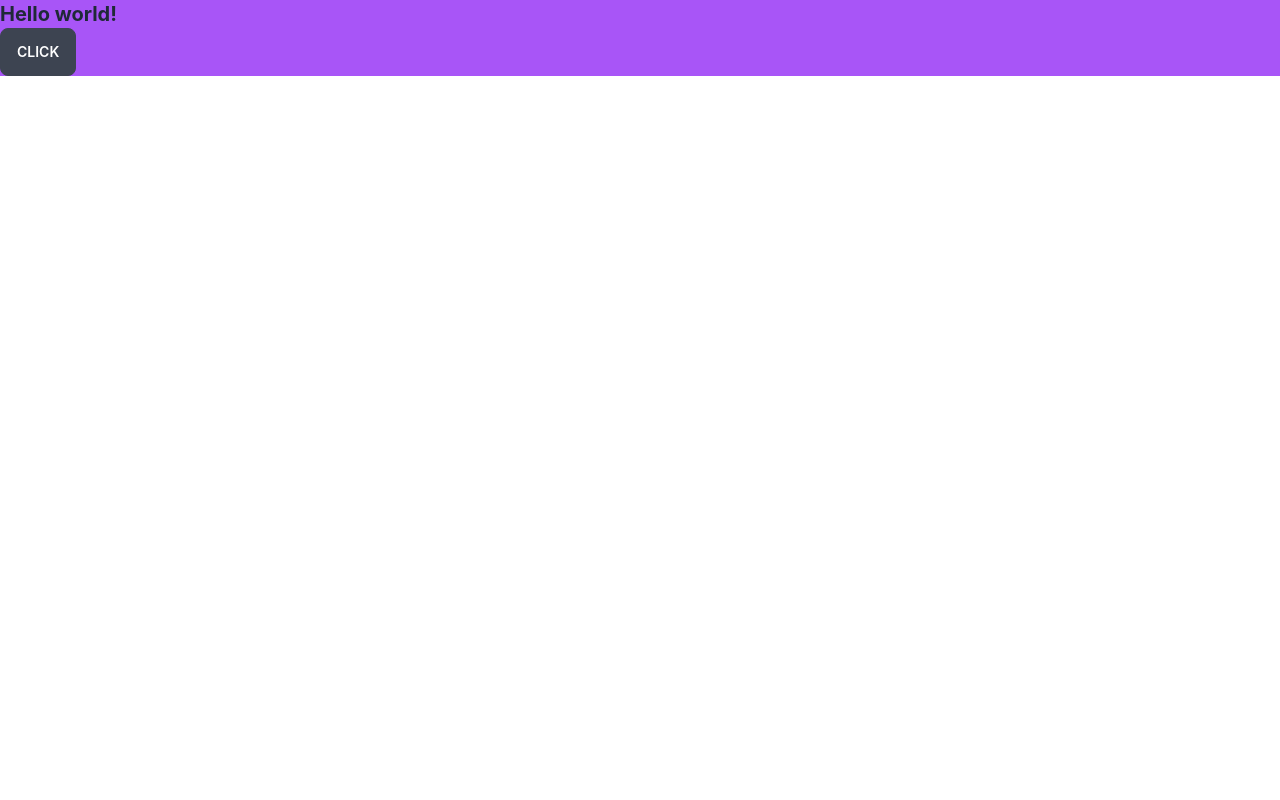
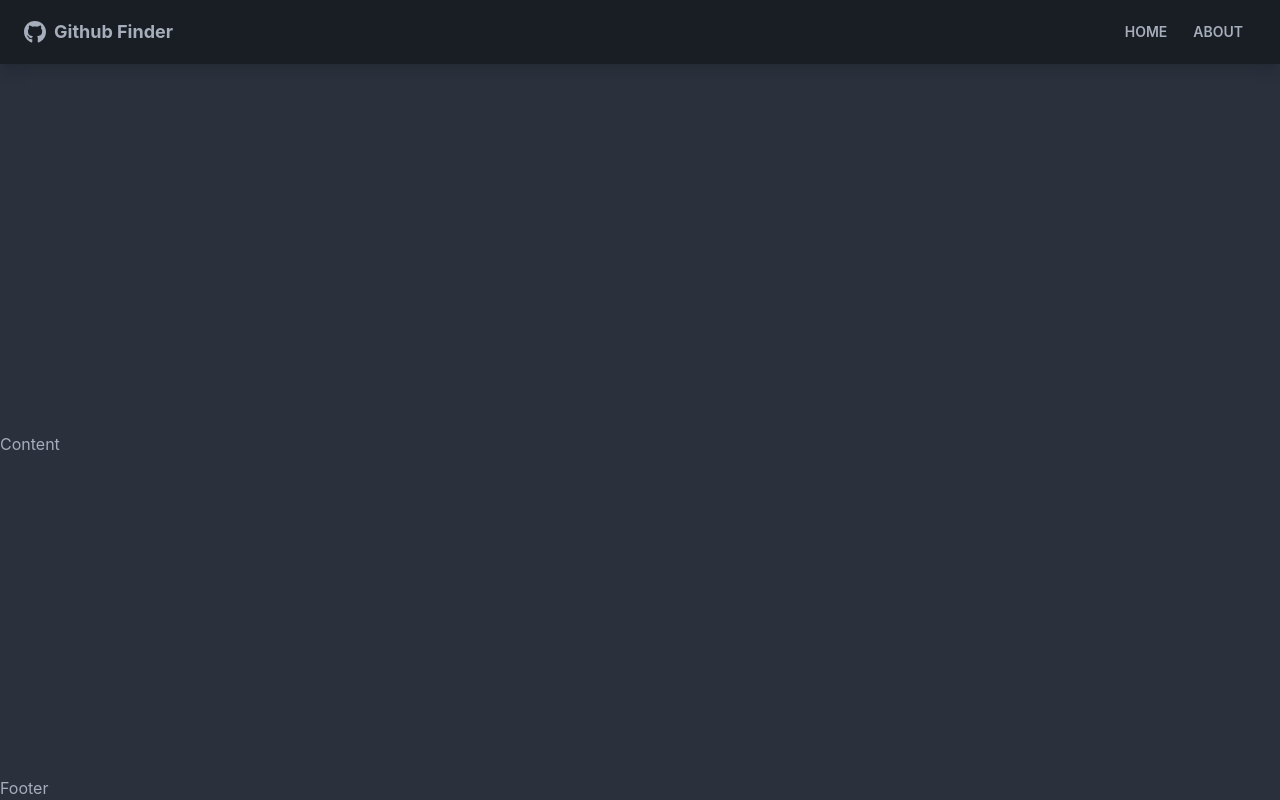
Before and after one commit to EliasGet/Git-Hub-Finder-Using-Tailwind-and-Daisy-UI, a React (Create React App) app: page / in a window 1280 px wide. Built offline with nearby package versions, Linux system fonts and the light colour scheme.

Commit message:
added navbar

```diff
--- a/package.json
+++ b/package.json
@@ -9,6 +9,8 @@
     "daisyui": "^2.20.0",
     "react": "^18.2.0",
     "react-dom": "^18.2.0",
+    "react-icons": "^4.4.0",
+    "react-router-dom": "^6.3.0",
     "react-scripts": "5.0.1",
     "web-vitals": "^2.1.4"
   },
--- a/public/index.html
+++ b/public/index.html
@@ -1,5 +1,5 @@
 <!DOCTYPE html>
-<html lang="en">
+<html lang="en" data-theme ="dark">
   <head>
     <meta charset="utf-8" />
     <link rel="icon" href="%PUBLIC_URL%/favicon.ico" />
@@ -24,7 +24,7 @@
       work correctly both with client-side routing and a non-root public URL.
       Learn how to configure a non-root public URL by running `npm run build`.
     -->
-    <title>React App</title>
+    <title>Github Finder</title>
   </head>
   <body>
     <noscript>You need to enable JavaScript to run this app.</noscript>
--- a/src/App.js
+++ b/src/App.js
@@ -1,13 +1,15 @@
-
-
+import React from "react";
+import { BrowserRouter as Router, Route } from 'react-router-dom'
+import Navbar from "./components/layouts/Navbar";
 
 function App() {
-  return (<div className="bg-purple-500">
-    <h1 className="text-xl font-bold">
-      Hello world!
-    </h1>
-    <button className="btn">Click</button>
-  </div>
+  return (<Router>
+    <div className="flex flex-col justify-between h-screen">
+      <Navbar />
+      <main>Content</main>
+      <footer>Footer</footer>
+    </div>
+  </Router>
 
   );
 }
--- /dev/null
+++ b/src/components/layouts/Navbar.jsx
@@ -0,0 +1,39 @@
+import { FaGithub } from 'react-icons/fa'
+import { Link } from 'react-router-dom'
+import PropTypes from 'prop-types'
+
+function Navbar({ title }) {
+    return (
+        <nav className='navbar mb-12 shadow-lg bg-neutral text-neutral-content'>
+            <div className='container mx-auto'>
+                <div className='flex-none px-2 mx-2'>
+                    <FaGithub className='inline pr-2 text-3xl' />
+                    <Link to='/' className='text-lg font-bold align-middle'>
+                        {title}
+                    </Link>
+                </div>
+
+                <div className='flex-1 px-2 mx-2'>
+                    <div className='flex justify-end'>
+                        <Link to='/' className='btn btn-ghost btn-sm rounded-btn'>
+                            Home
+                        </Link>
+                        <Link to='/about' className='btn btn-ghost btn-sm rounded-btn'>
+                            About
+                        </Link>
+                    </div>
+                </div>
+            </div>
+        </nav>
+    )
+}
+
+Navbar.defaultProps = {
+    title: 'Github Finder',
+}
+
+Navbar.propTypes = {
+    title: PropTypes.string,
+}
+
+export default Navbar
--- a/src/index.js
+++ b/src/index.js
@@ -2,7 +2,7 @@
 import ReactDOM from 'react-dom/client';
 import './index.css';
 import App from './App';
-import reportWebVitals from './reportWebVitals';
+
 
 const root = ReactDOM.createRoot(document.getElementById('root'));
 root.render(
@@ -10,8 +10,3 @@
     <App />
   </React.StrictMode>
 );
-
-// If you want to start measuring performance in your app, pass a function
-// to log results (for example: reportWebVitals(console.log))
-// or send to an analytics endpoint. Learn more: https://bit.ly/CRA-vitals
-reportWebVitals();
```
Also changed, not shown: 1 other file (tests, documents, lock files or other folders).
